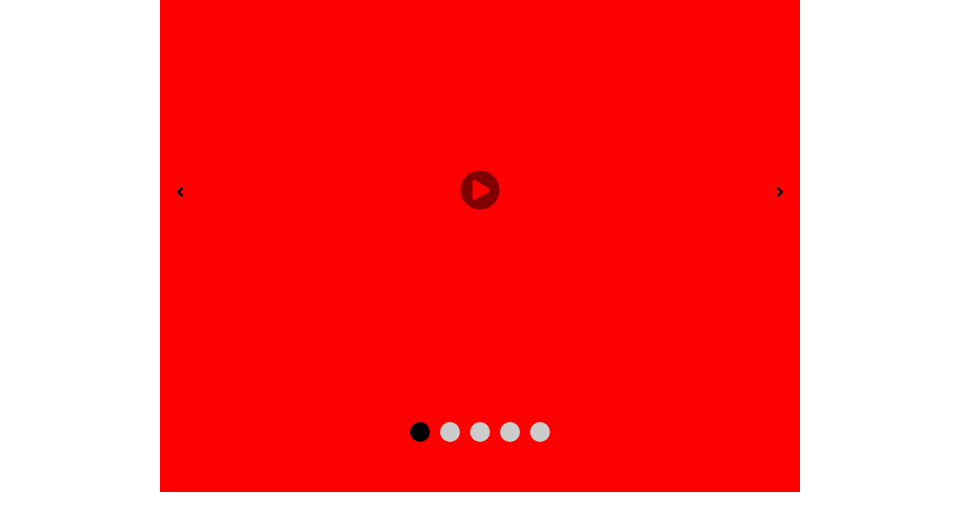
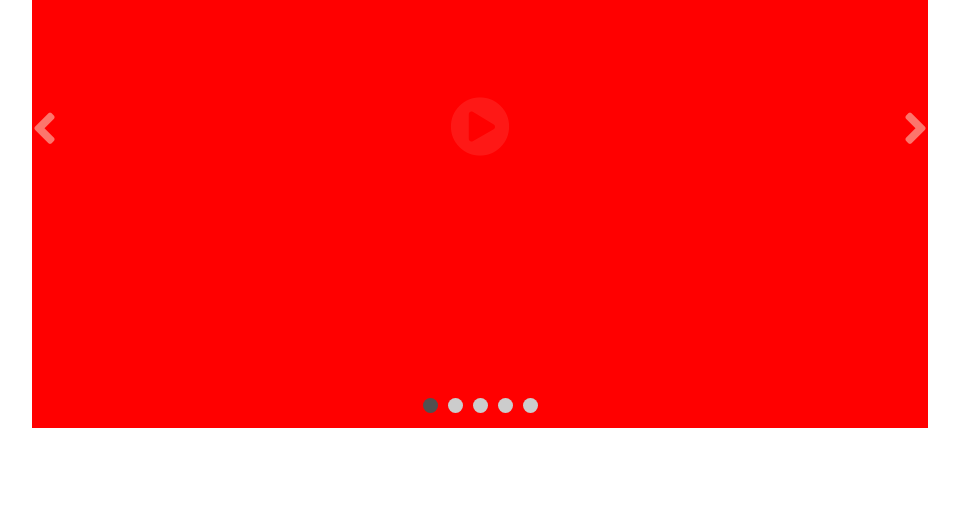
Before and after one commit to Cernikov/carousel-js-with-images, a website: page index.html in a window 1280 px wide. Shown: the part 236-766 px from the top of the page, without its empty margins (160-1119 px from the left). Drawn offline with Linux system fonts and the light colour scheme.

Commit message:
control indicators position

```diff
--- a/assets/scss/_common.scss
+++ b/assets/scss/_common.scss
@@ -10,7 +10,6 @@ html {
   font-size: 16px;
 }
 
-
 /*
 essential styles:
 these make the slideshow work
@@ -19,9 +18,9 @@ these make the slideshow work
 .slides {
   position: relative;
   height: 600px;
-  width: 50%;
+  width: 70%;
   padding: 0px;
-  margin: 10% auto 20px;
+  margin: 5% auto 20px;
   list-style-type: none;
 }
 
@@ -74,59 +73,55 @@ just for appearance; change whatever you want
   background: purple;
 }
 
-
 .indicators,
-.controls{
+.controls {
   display: flex;
   gap: 10px;
   padding: 20px;
 }
-.controls{
+.controls {
   justify-content: center;
 }
 
-
 .indicator,
-.control{
+.control {
   display: block;
 
   user-select: none;
   cursor: pointer;
-  height: 40px;
-  min-width: 40px;
+
   display: flex;
   justify-content: center;
   align-items: center;
-
 }
 
-.indicator.active{
-  background-color: rgb(0, 0, 0);
-
+.indicator.active {
+  background-color: rgb(82, 80, 80);
 }
 
-.indicators{
+.indicators {
   position: relative;
-justify-content: center;
-top: -90px;
+  justify-content: center;
+  top: -50px;
 
-z-index: 10;
+  z-index: 10;
 
   list-style: none;
-  padding: 0 ;
+  padding: 0;
   margin: 0;
+
+
   // margin-top: -60px;
   // margin-left: 180px;
 }
-.indicator{
+.indicator {
   border-radius: 50%;
-  height: 20px;
-  min-width: 20px;
+  height: 15px;
+  min-width: 15px;
   background-color: #ccc;
 }
 
-
-.controls{
+.controls {
   position: relative;
   z-index: 10;
   list-style: none;
@@ -135,28 +130,28 @@ z-index: 10;
   top: 50%;
   transform: translateY(-50%);
   justify-content: space-between;
-
 }
 
-.control-pause{
- font-size: 40px;
-  opacity: .5;
-}
-.control-pause:hover{
-  opacity: 1;
-}
-
-.control-pause span{
+.control-pause span {
   position: absolute;
   top: 50%;
   left: 50%;
   transform: translate(-50%, -50%);
   opacity: 0;
 }
+.control-pause {
+  font-size: 60px;
+  opacity: 0.1;
+  color: antiquewhite;
+}
 
-// .control-prev{
-//  position: relative;
+.control-pause:hover {
+  opacity: 1;
+}
 
-//   left: -20px;
-//   z-index: 20;
-// }
+.control-prev,
+.control-next {
+  font-size: 50px;
+  opacity: 0.5;
+  color: antiquewhite;
+}
```
Also changed, not shown: assets/css/style.css.
